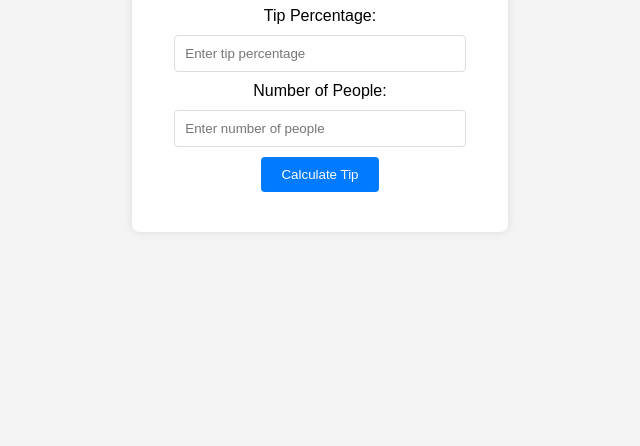
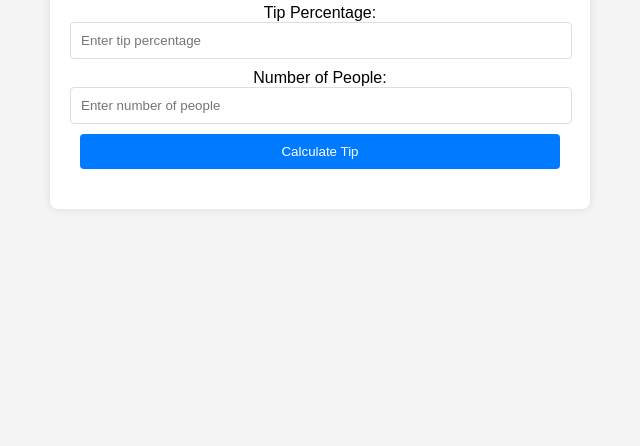
Before and after one commit to dvdshadow/tip-calculator, a plain HTML site: page index.html in a window 1280 px wide. Shown: the part 370-816 px from the top of the page, without its empty margins (320-960 px from the left). Drawn offline with Linux system fonts and the light colour scheme.

Commit message:
Update style.css

```diff
--- a/style.css
+++ b/style.css
@@ -5,6 +5,7 @@ body {
     align-items: center;
     height: 100vh;
     background-color: #f4f4f4;
+    margin: 0; /* Add this to remove default margin */
 }
 
 .calculator {
@@ -13,23 +14,30 @@ body {
     border-radius: 8px;
     box-shadow: 0px 0px 10px rgba(0, 0, 0, 0.1);
     text-align: center;
+    width: 90%; /* Or a fixed width like 400px */
+    max-width: 500px; /* Ensures it doesn't get too wide on larger screens */
 }
 
-input[type=number] {
-    width: 80%;
+.input-group {
+    margin-bottom: 15px; /* Adjust space between input groups */
+}
+
+input[type=number],
+button {
+    width: calc(100% - 20px); /* Full width minus padding */
     padding: 10px;
-    margin: 10px 0;
+    margin-bottom: 10px; /* Space between inputs */
     border-radius: 4px;
     border: 1px solid #ddd;
 }
 
 button {
-    padding: 10px 20px;
     border: none;
     border-radius: 4px;
     background-color: #007bff;
     color: white;
     cursor: pointer;
+    margin-bottom: 0; /* No space needed below the button */
 }
 
 button:hover {
```
